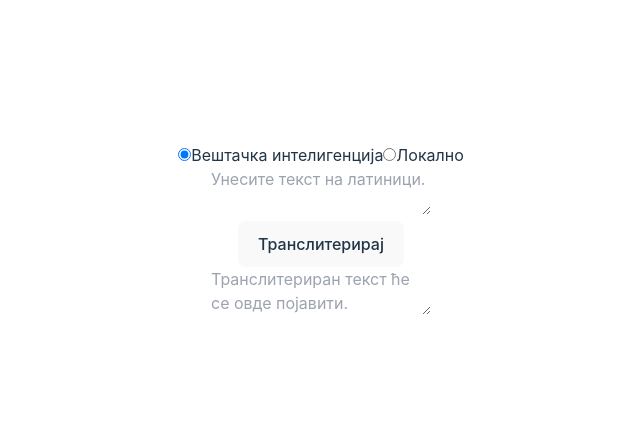
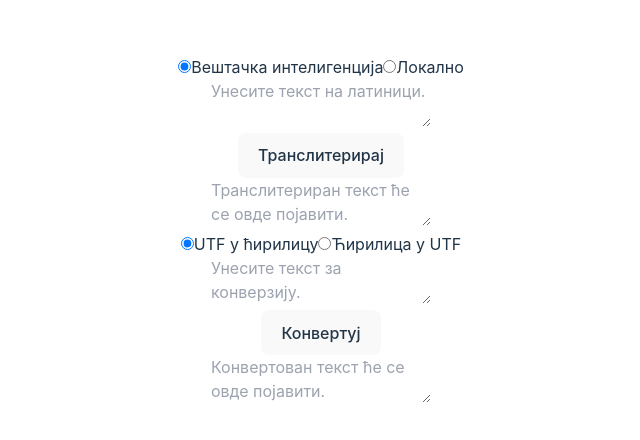
Before and after one commit to Nikola352/cirilizator, a React (Vite) app in the folder client/: page / in a window 1280 px wide. Shown: the part 168-608 px from the top of the page, without its empty margins (319-959 px from the left). Built offline with nearby package versions, Linux system fonts and the light colour scheme.

Commit message:
Created UTF handler for converting cyrillic to utf & vice verca.

```diff
--- a/client/src/App.jsx
+++ b/client/src/App.jsx
@@ -1,12 +1,13 @@
-import { useState, useEffect } from 'react'
 import './App.css'
 import Transliterator from "./components/Transliterator.jsx";
+import UTFHandler from "./components/UTFHandler.jsx";
 
 function App() {
   return (
       <>
         <div>
-          <Transliterator/>
+            <Transliterator/>
+            <UTFHandler/>
         </div>
       </>
   )
--- /dev/null
+++ b/client/src/components/UTFHandler.jsx
@@ -0,0 +1,78 @@
+import React, { useState } from 'react';
+import BackendService from '../services/BackendService.js';
+
+const UTFHandler = () => {
+    const [selectedOption, setSelectedOption] = useState('ai');
+    const [inputText, setInputText] = useState('');
+    const [outputText, setOutputText] = useState('');
+
+    const handleToggleChange = (event) => {
+        setSelectedOption(event.target.value);
+    };
+
+    const handleInputChange = (event) => {
+        setInputText(event.target.value);
+    };
+
+    const handleSubmit = () => {
+        if (selectedOption === 'UTFToCyrillic') {
+            convertUTFToCyrillic();
+        } else if (selectedOption === 'cyrillicToUTF') {
+            convertCyrillicToUTF();
+        }
+    };
+
+    const convertUTFToCyrillic = () => {
+        const decodedText = decodeURIComponent(inputText);
+        setOutputText(decodedText);
+    };
+
+    const convertCyrillicToUTF = () => {
+        const encodedText = encodeURIComponent(inputText);
+        setOutputText(encodedText);
+    };
+
+    return (
+        <div>
+            <div>
+                <label>
+                    <input
+                        type="radio"
+                        value="UTFToCyrillic"
+                        checked={selectedOption === 'ai'}
+                        onChange={handleToggleChange}
+                    />
+                    UTF у ћирилицу
+                </label>
+                <label>
+                    <input
+                        type="radio"
+                        value="cyrillicToUTF"
+                        checked={selectedOption === 'local'}
+                        onChange={handleToggleChange}
+                    />
+                    Ћирилица у UTF
+                </label>
+            </div>
+            <div>
+        <textarea
+            placeholder="Унесите текст за конверзију."
+            value={inputText}
+            onChange={handleInputChange}
+        />
+            </div>
+            <div>
+                <button onClick={handleSubmit}>Конвертуј</button>
+            </div>
+            <div>
+        <textarea
+            placeholder="Конвертован текст ће се овде појавити."
+            value={outputText}
+            readOnly
+        />
+            </div>
+        </div>
+    );
+};
+
+export default UTFHandler;
```
